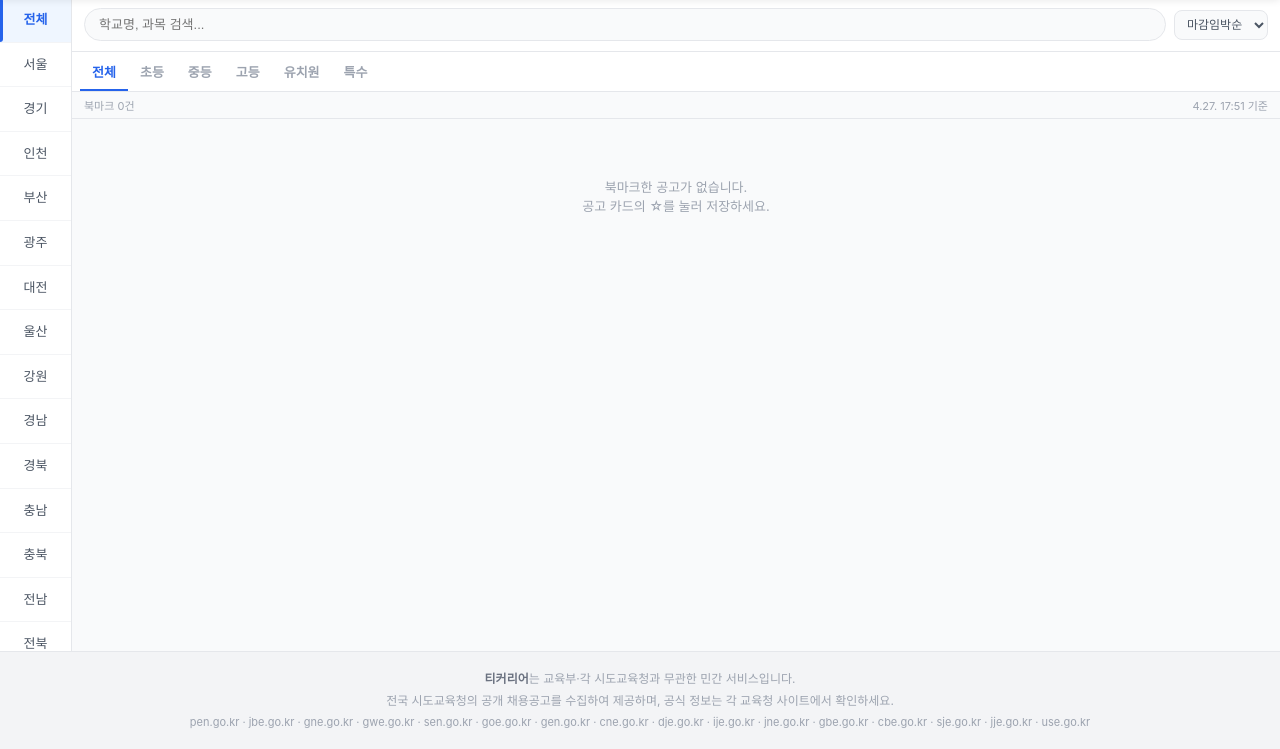
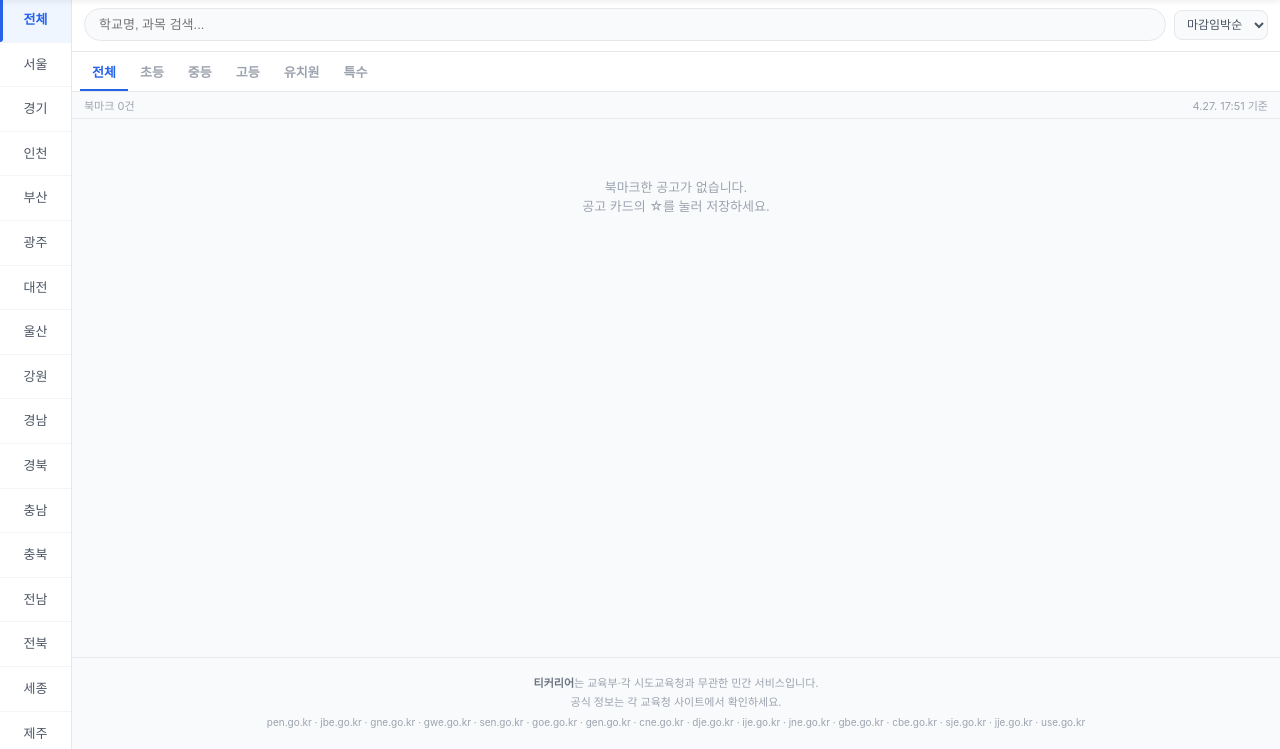
Before and after one commit to swingspecialist22/gigan-teacher-jobs, a website: page index.html in a window 1280 px wide. Both pictures are taken after a click on the button "북마크 ⭐". Shown: the part 51-800 px from the top of the page. Drawn offline with Linux system fonts and the light colour scheme.

Commit message:
fix footer: move inside right-panel so it scrolls with content

```diff
--- a/index.html
+++ b/index.html
@@ -551,15 +551,14 @@
       <span id="updated-at"></span>
     </div>
     <div id="job-list"><div class="empty">불러오는 중...</div></div>
+    <footer style="padding:16px;text-align:center;font-size:11px;color:#9ca3af;line-height:1.8;border-top:1px solid #e5e7eb;margin-top:8px;">
+      <strong style="color:#6b7280;">티커리어</strong>는 교육부·각 시도교육청과 무관한 민간 서비스입니다.<br>
+      공식 정보는 각 교육청 사이트에서 확인하세요.<br>
+      <span style="font-size:10px;">pen.go.kr · jbe.go.kr · gne.go.kr · gwe.go.kr · sen.go.kr · goe.go.kr · gen.go.kr · cne.go.kr · dje.go.kr · ije.go.kr · jne.go.kr · gbe.go.kr · cbe.go.kr · sje.go.kr · jje.go.kr · use.go.kr</span>
+    </footer>
   </div>
 
 </div>
-
-<footer style="background:#f3f4f6;border-top:1px solid #e5e7eb;padding:16px;text-align:center;font-size:12px;color:#9ca3af;line-height:1.8;flex-shrink:0;">
-  <strong style="color:#6b7280;">티커리어</strong>는 교육부·각 시도교육청과 무관한 민간 서비스입니다.<br>
-  전국 시도교육청의 공개 채용공고를 수집하여 제공하며, 공식 정보는 각 교육청 사이트에서 확인하세요.<br>
-  <span style="font-size:11px;">pen.go.kr · jbe.go.kr · gne.go.kr · gwe.go.kr · sen.go.kr · goe.go.kr · gen.go.kr · cne.go.kr · dje.go.kr · ije.go.kr · jne.go.kr · gbe.go.kr · cbe.go.kr · sje.go.kr · jje.go.kr · use.go.kr</span>
-</footer>
 
 <!-- ── 알림 설정 모달 ── -->
 <div class="modal-overlay" id="notif-modal">
```
